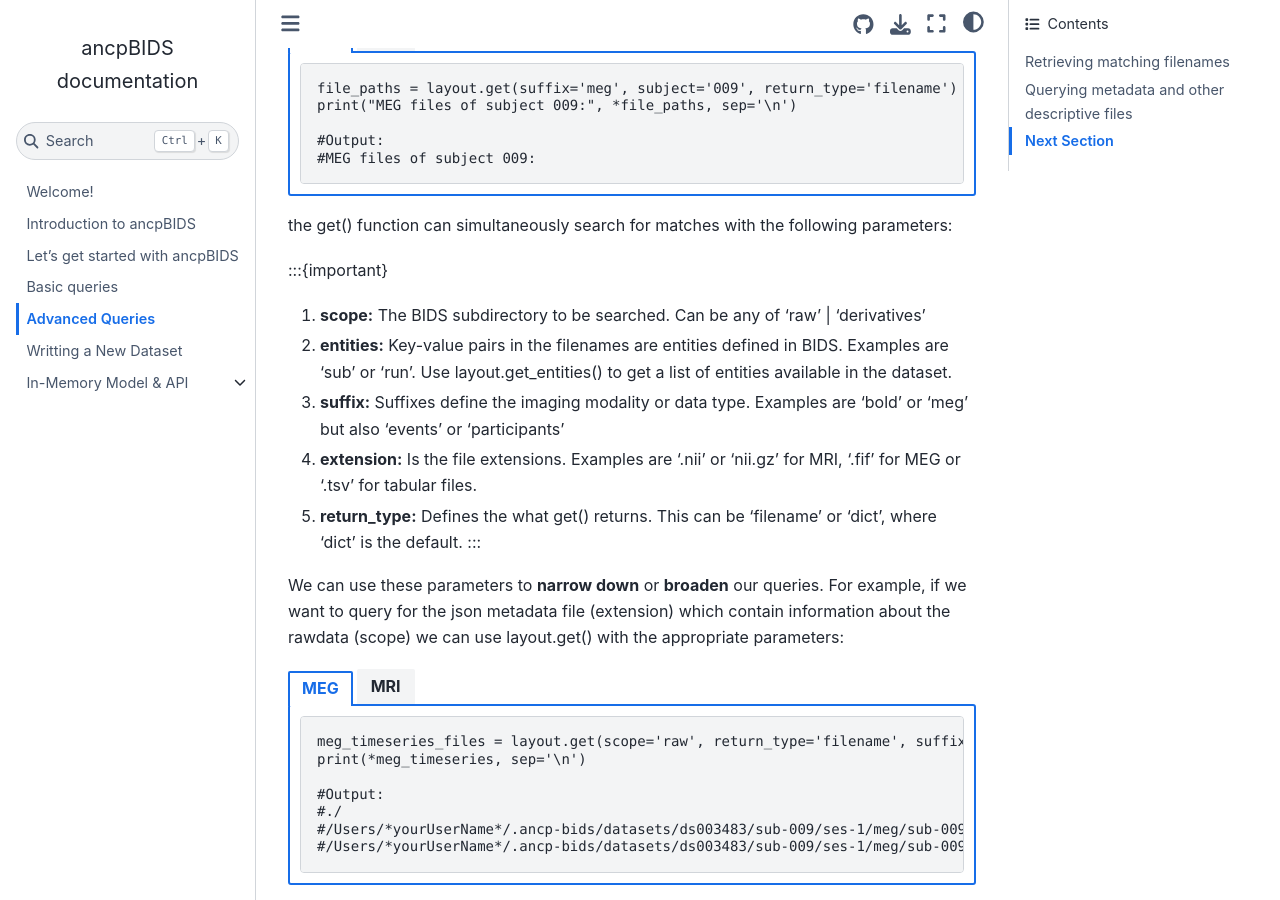
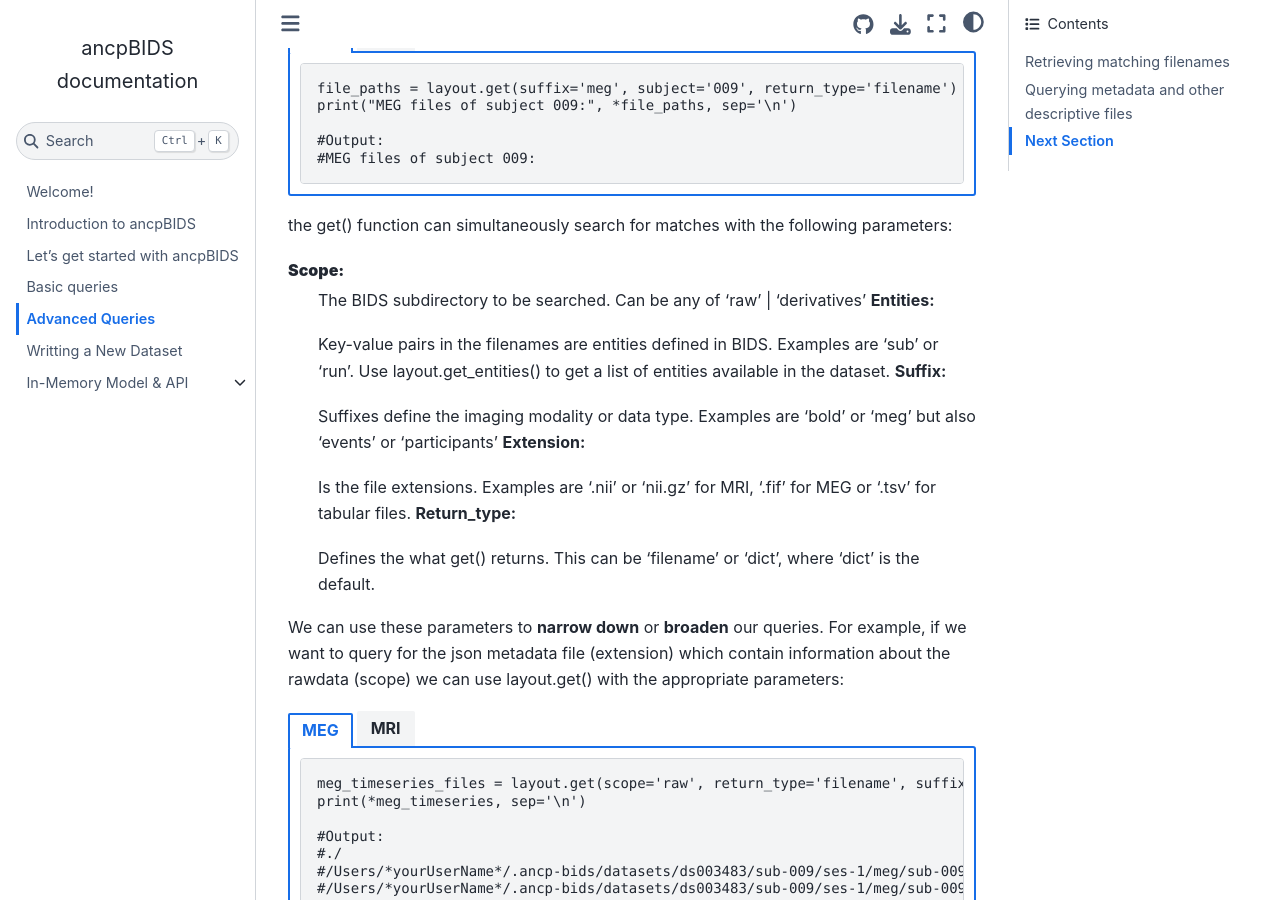
Before and after one commit to alexisbaxman/ancpbids_documentation, a Jupyter Book: the page built from book/advanced_query.md, in a window 1280 px wide and 900 px high, scrolled down 271 px. Built offline with Jupyter Book 1.0.4 settings and Sphinx 7.4.7 and the Sphinx Book theme 1.1.4, drawn with Linux system fonts in a browser that asks for light colours; part of the change alters nothing that is shown.

Commit message:
Update advanced_query.md

```diff
--- a/book/advanced_query.md
+++ b/book/advanced_query.md
@@ -32,13 +32,18 @@ The layout.get() function allows for more complex queries and can return a **lis
 
 the get() function can simultaneously search for matches with the following parameters:
 
-:::{important}
-1. **scope:** The BIDS subdirectory to be searched. Can be any of ‘raw’ | ‘derivatives’
-2. **entities:** Key-value pairs in the filenames are entities defined in BIDS. Examples are ‘sub’ or ‘run’. Use layout.get_entities() to get a list of entities available in the dataset.
-3. **suffix:** Suffixes define the imaging modality or data type. Examples are ‘bold’ or ‘meg’ but also ‘events’ or ‘participants’
-4. **extension:** Is the file extensions. Examples are ‘.nii’ or ‘nii.gz’ for MRI, ‘.fif’ for MEG or '.tsv' for tabular files.
-5. **return_type:** Defines the what get() returns. This can be ‘filename’ or ‘dict’, where ‘dict’ is the default.
-:::
+**Scope:**
+: The BIDS subdirectory to be searched. Can be any of ‘raw’ | ‘derivatives’
+**Entities:**
+: Key-value pairs in the filenames are entities defined in BIDS. Examples are ‘sub’ or ‘run’. Use layout.get_entities() to get a list of entities available in the dataset.
+**Suffix:**
+: Suffixes define the imaging modality or data type. Examples are ‘bold’ or ‘meg’ but also ‘events’ or ‘participants’
+**Extension:**
+: Is the file extensions. Examples are ‘.nii’ or ‘nii.gz’ for MRI, ‘.fif’ for MEG or '.tsv' for tabular files.
+**Return_type:**
+: Defines the what get() returns. This can be ‘filename’ or ‘dict’, where ‘dict’ is the default.
+
+
 
 We can use these parameters to **narrow down** or **broaden** our queries. For example, if we want to query for the json metadata file (extension) which contain information about the rawdata (scope) we can use layout.get() with the appropriate parameters:
 
```
